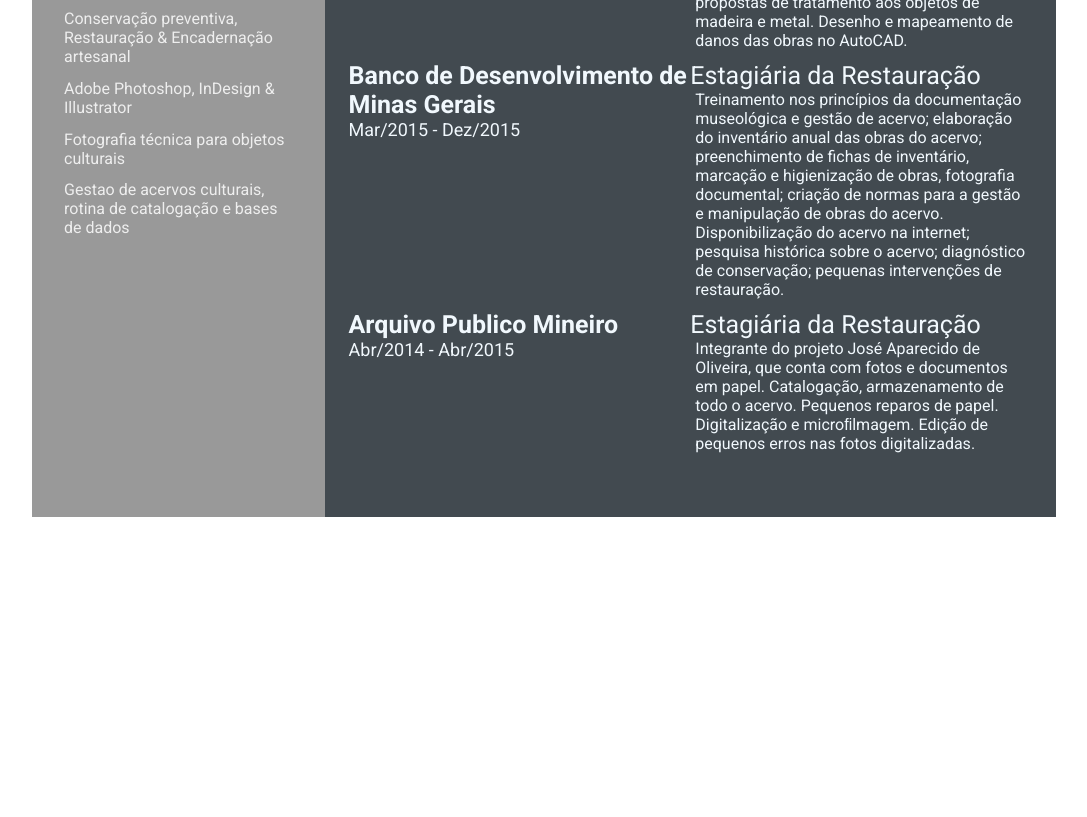
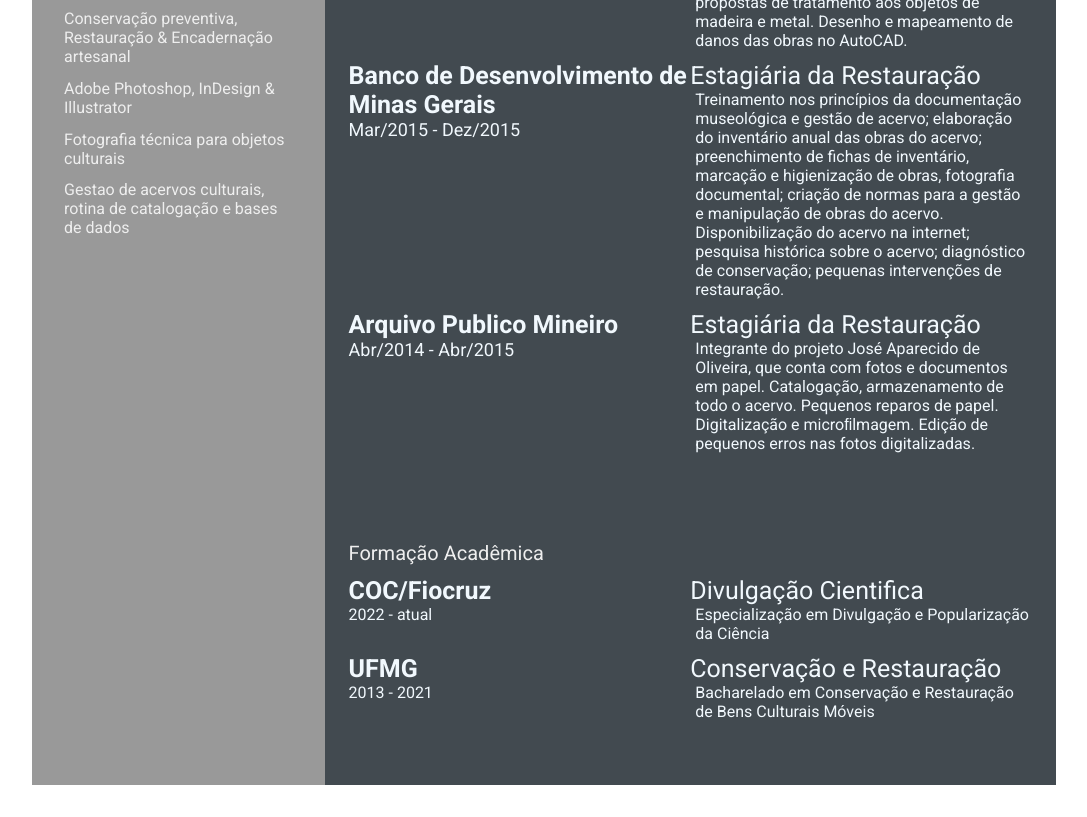
Before and after one commit to eibarracuda/devweekgit.github.io, a plain HTML site: page index.html in a window 1280 px wide. Shown: the part 626-1443 px from the top of the page, without its empty margins (96-1183 px from the left). Before the commit the page ends 1175 px from the top, so only its background shows below. Drawn offline with Linux system fonts and the light colour scheme.

Commit message:
Modified: index.html & style.css (#4)
Added: Studies information to cv

```diff
--- a/index.html
+++ b/index.html
@@ -107,8 +107,27 @@
                         <p class="exp-desc">Integrante do projeto José Aparecido de Oliveira, que conta com fotos e documentos em papel. Catalogação, armazenamento de todo o acervo. Pequenos reparos de papel. Digitalização e microﬁlmagem. Edição de pequenos erros nas fotos digitalizadas.</p>
                     </div>
                 </div>
-
-
+            </section>
+            <section class="education gap">
+                <div class="right-title">Formação Acadêmica</div>
+                    <div class="education-contents">
+                    <div class="education-left">
+                        <p class="education-school-name">COC/Fiocruz</p>
+                        <p class="education-time-period">2022 - atual</p>
+                    </div>
+                    <div class="education-right">
+                        <p class="education-subject">Divulgação Cientifica</p>
+                        <p class="education-desc">Especialização em Divulgação e Popularização da Ciência</p>
+                    </div>
+                    <div class="education-left">
+                        <p class="education-school-name">UFMG</p>
+                        <p class="education-time-period">2013 - 2021</p>
+                    </div>
+                    <div class="education-right">
+                        <p class="education-subject">Conservação e Restauração</p>
+                        <p class="education-desc">Bacharelado em Conservação e Restauração de Bens Culturais Móveis</p>
+                    </div>
+                </div>
             </section>
         </section>
     </main>
--- a/style.css
+++ b/style.css
@@ -145,17 +145,21 @@
     padding-left: 5px;
 }
 
-/* acrescentei ao css 25-nov */
-.exp-left{
+/* acrescentei ao css 26-nov */
+.exp-left,
+.education-left{
     padding-left: 1.5rem;
 }
 
-.exp-right{
+.exp-right,
+.education-right{
     padding-right: 1.5rem;
 }
 
 .exp-left,
-.exp-right{
+.exp-right,
+.education-left,
+.education-right{
     padding-top: 0.7rem;
 }
-/* acrescentei ao css 25-nov */
+/* acrescentei ao css 26-nov */
```
